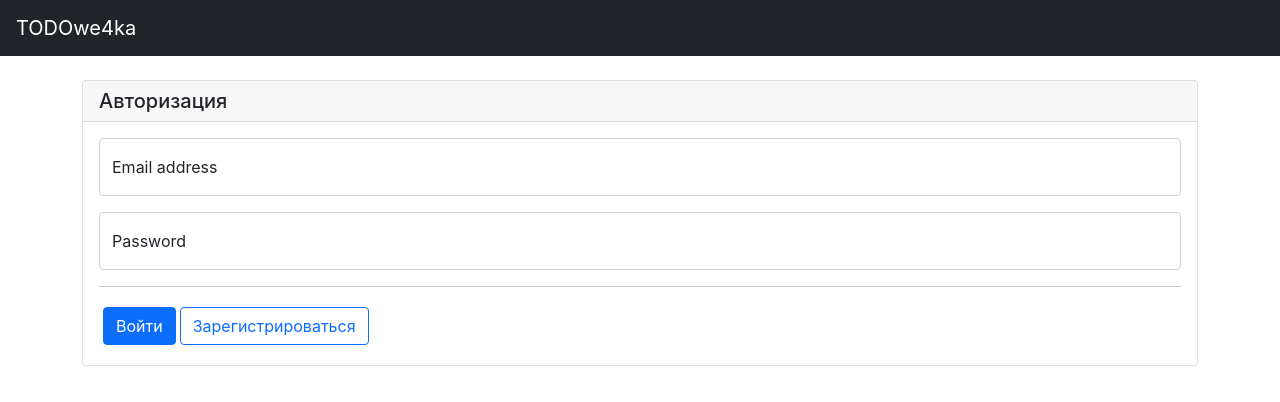
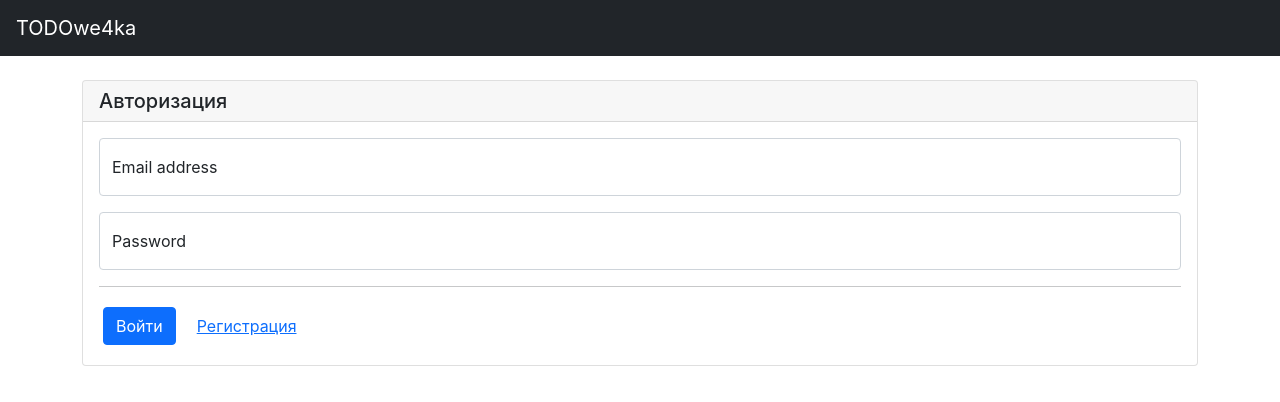
Before and after one commit to SOLAR8888/myTODO, a React (Create React App) app in the folder solar-todo-client/: page / in a window 1280 px wide. Shown: the top 402 px of the page. Built offline with nearby package versions, Linux system fonts and the light colour scheme.

Commit message:
auth form

```diff
--- a/solar-todo-client/src/context/alert/AlertState.js
+++ b/solar-todo-client/src/context/alert/AlertState.js
@@ -7,6 +7,9 @@ export const AlertState = ({children}) =>{
     const [state, dispatch] = useReducer(alertReducer, {visible: false});
 
     const show = (text, type = 'warning') => {
+        //убрал алерт
+        return;
+
         dispatch({
             type: SHOW_ALERT,
             payload: {text, type}
--- a/solar-todo-client/src/index.scss
+++ b/solar-todo-client/src/index.scss
@@ -46,6 +46,8 @@ code {
 
 .toast{
   text-align: center;
+  background-color: #ff8b8b;
+  font-size: large;
 }
 
 .filter{
--- a/solar-todo-client/src/pages/AuthPage.js
+++ b/solar-todo-client/src/pages/AuthPage.js
@@ -14,10 +14,16 @@ export const AuthPage = () =>{
         password:''
     });
 
+    const [login, setLogin] = useState(true);
+
     useEffect(()=>{
         message(error);
         clearError();
-    }, [error, message, clearError])
+    }, [error, message, clearError]);
+
+    const isLoginHandler = () => {
+        setLogin(!login);
+    }
 
     const changeHandler = event => {
         setForm({...form, [event.target.name]:event.target.value})
@@ -25,6 +31,10 @@ export const AuthPage = () =>{
 
     const registerHandler = async () => {
         try{
+            if (form.password !== form.confirm){
+                message('Пароли не совпадают');
+                return;
+            }
             const  data = await request('/api/auth/register','POST', {...form});
             message(data.message);
         }
@@ -53,15 +63,33 @@ export const AuthPage = () =>{
                         <input onChange={changeHandler} type="email" className="form-control" id="email" name="email" placeholder="name@example.com"/>
                             <label htmlFor="email">Email address</label>
                     </div>
-                    <div className="form-floating">
+                    <div className="form-floating  mb-3">
                         <input onChange={changeHandler} type="password" className="form-control" id="password" name="password" placeholder="Password"/>
                             <label htmlFor="password">Password</label>
                     </div>
 
+                    {!login &&
+                    <div className="form-floating">
+                        <input onChange={changeHandler} type="password" className="form-control" id="confirm" name="confirm" placeholder="Confirm password"/>
+                        <label htmlFor="password">Confirm password</label>
+                    </div>
+                    }
+
+
                     <hr/>
+                    {login &&
+                        <div>
+                            <button  onClick={loginHandler} disabled={loading} className="btn btn-primary m-1">Войти</button>
+                            <button  onClick={isLoginHandler} disabled={loading} className="btn btn-link m-1">Регистрация</button>
+                        </div>
+                    }
+                    {!login &&
+                        <div>
+                            <button  onClick={isLoginHandler} disabled={loading} className="btn btn-link">Войти</button>
+                            <button  onClick={registerHandler} disabled={loading} className="btn btn-primary">Зарегистрироваться</button>
+                        </div>
+                    }
 
-                    <button  onClick={loginHandler} disabled={loading} className="btn btn-primary m-1">Войти</button>
-                    <button  onClick={registerHandler} disabled={loading} className="btn btn-outline-primary">Зарегистрироваться</button>
                 </div>
             </div>
         </Fragment>
```
Also changed, not shown: 17 other files (tests, documents, lock files or other folders).
